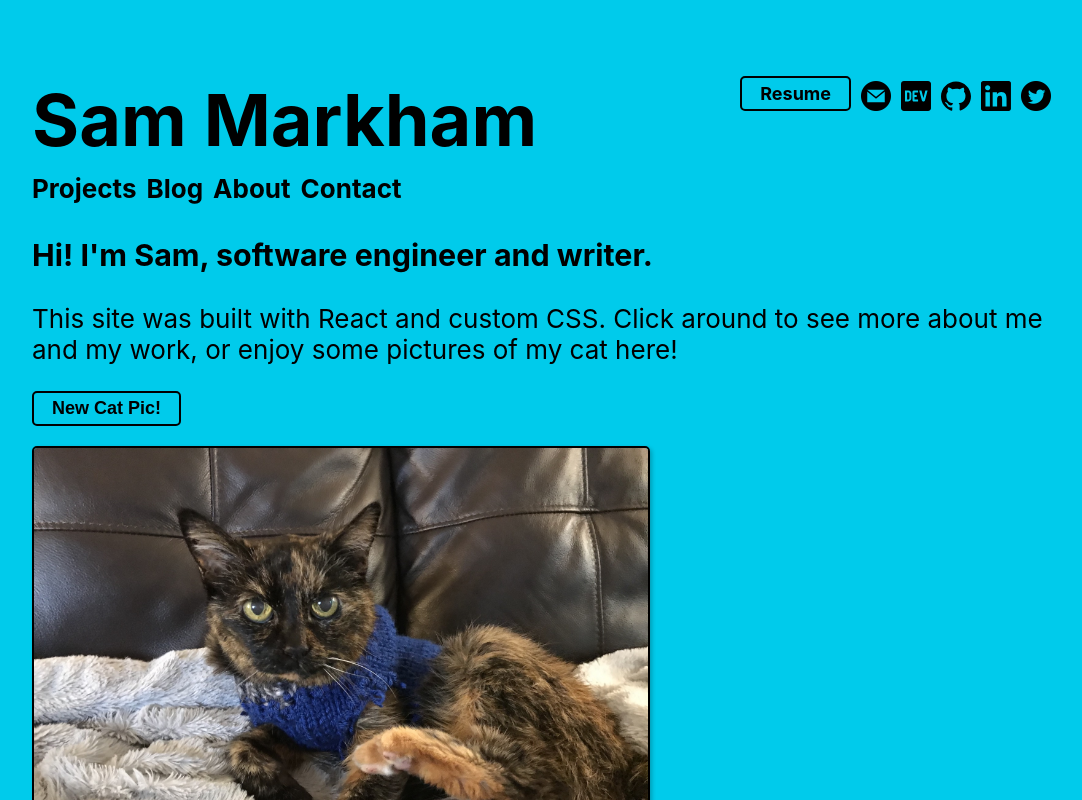
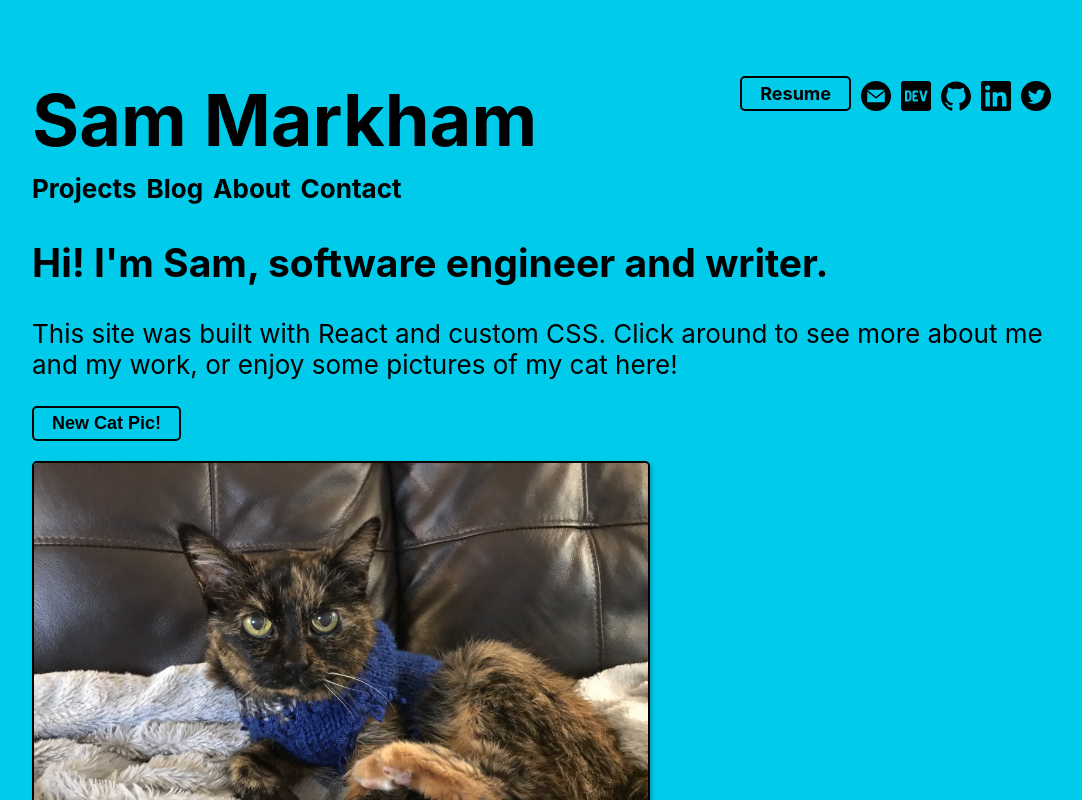
Before and after one commit to sharkham/sharkham-portfolio, a React (Create React App) app: page / in a window 1280 px wide. Shown: the top 800 px of the page, without its empty margins (96-1178 px from the left). Built offline with nearby package versions, Linux system fonts and the light colour scheme.

Commit message:
Change h3 to h2 on Home component

```diff
--- a/src/components/Home.js
+++ b/src/components/Home.js
@@ -4,7 +4,7 @@ import CatPictureGenerator from './CatPictureGenerator';
 const Home = () => {
   return (
     <div>
-      <h3>Hi! I'm Sam, software engineer and writer.</h3>
+      <h2>Hi! I'm Sam, software engineer and writer.</h2>
       <p>This site was built with React and custom CSS. Click around to see more about me and my work, or enjoy some pictures of my cat here!</p>
       <CatPictureGenerator/>
     </div>
```
Also changed, not shown: 1 other file (tests, documents, lock files or other folders).
